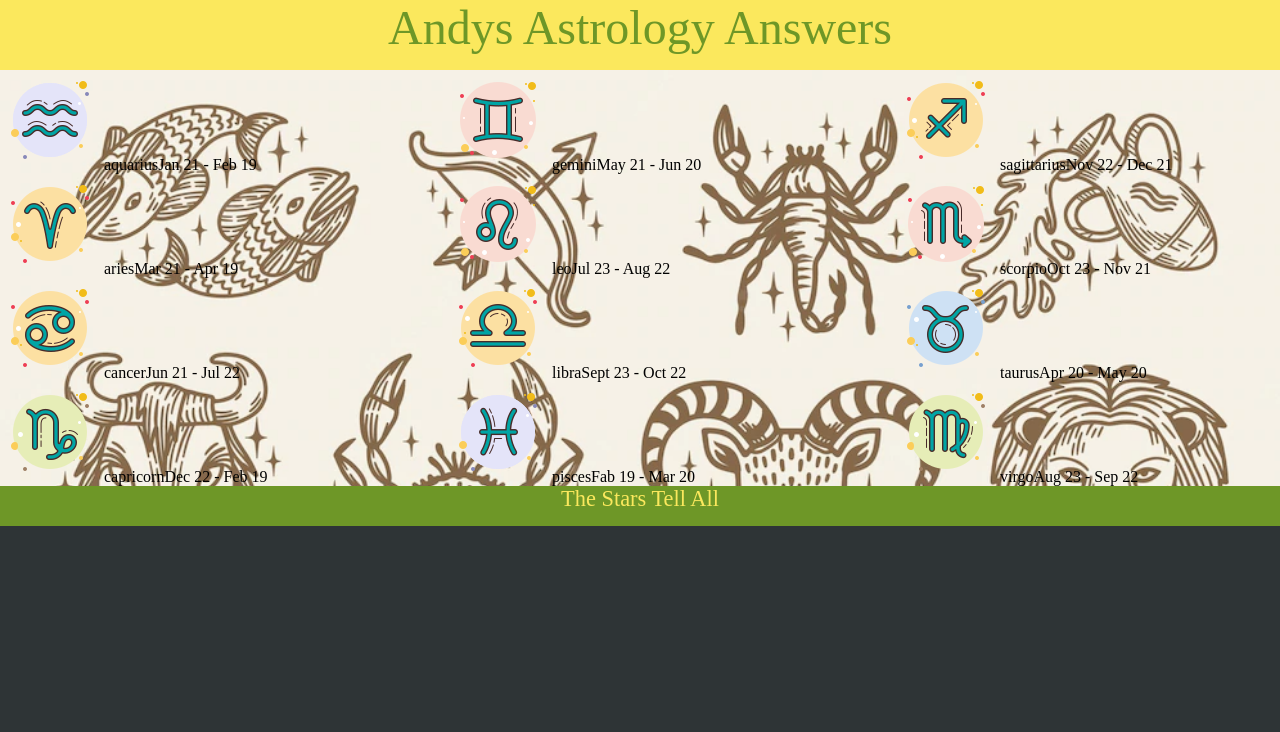
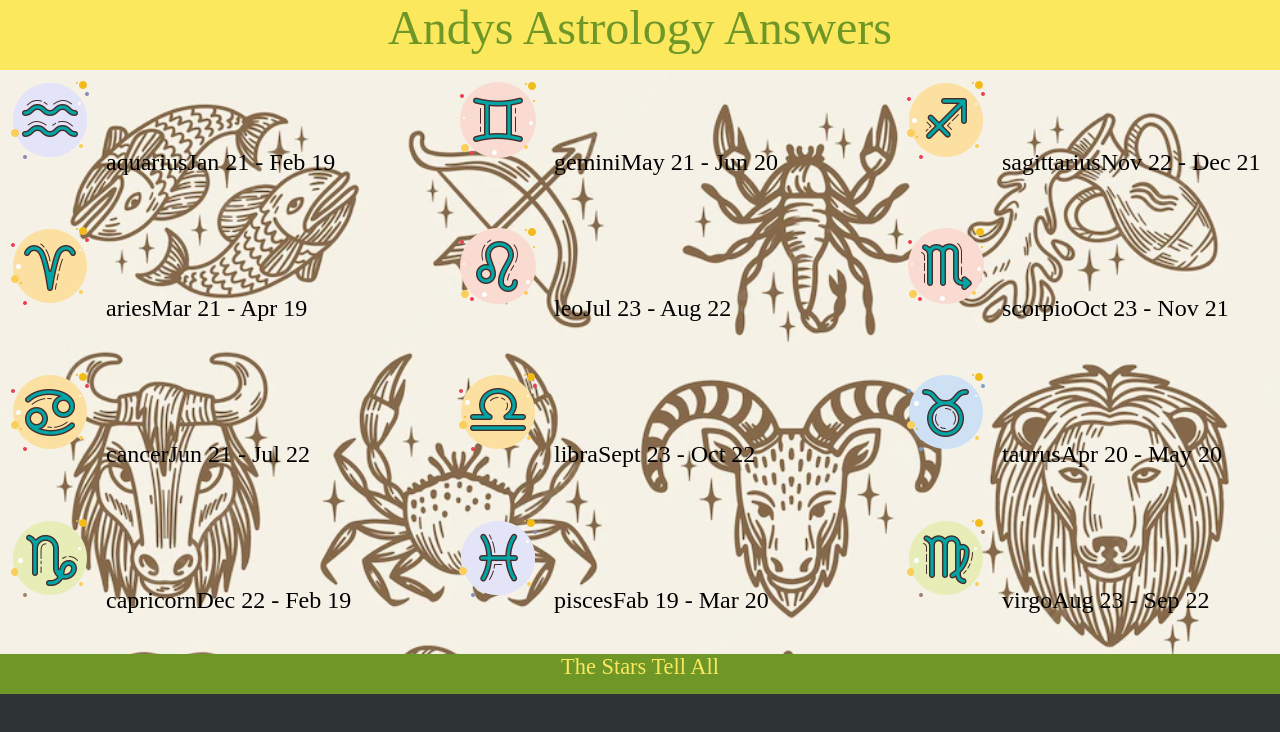
Before and after one commit to Andy-Mascaro/Zodiac-Signs-, a React (Create React App) app: page / in a window 1280 px wide. Shown: the top 732 px of the page. Built offline with nearby package versions, Linux system fonts and the light colour scheme.

Commit message:
changed file name

```diff
--- a/src/components/Main/Main.js
+++ b/src/components/Main/Main.js
@@ -2,7 +2,7 @@ import React from 'react';
 import './Main.css';
 import { zodiac } from '../../Data';
 import background from '../../background.jpeg';
-import Signs from '../Signs/Signs';
+import Signs from '../andy/Signs';
 
 
 export default function Main() {
--- /dev/null
+++ b/src/components/andy/Signs.css
@@ -0,0 +1,12 @@
+.signs {
+    margin-bottom: 40px;
+    align-content: flex-start;
+    position: relative;
+    font-size: x-large;
+}
+
+.span{
+    font-size: x-large;
+    width: 300px;
+    padding: 20px
+}
```
Also changed, not shown: src/components/andy/Signs.js (renamed from src/components/signs/signs.js), src/components/signs/signs.css (deleted).
